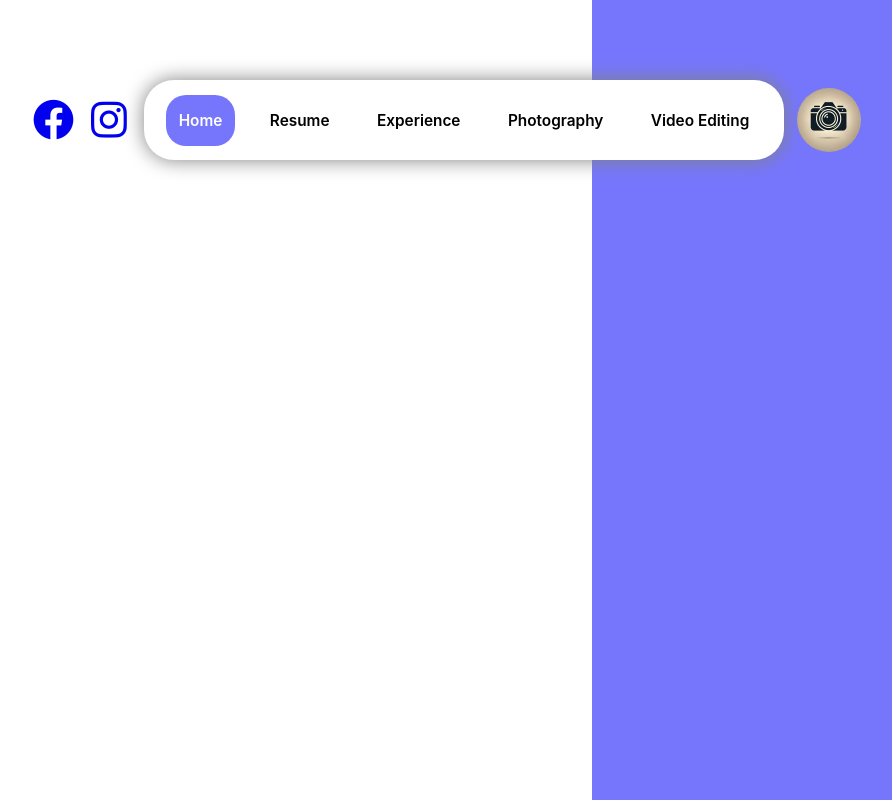
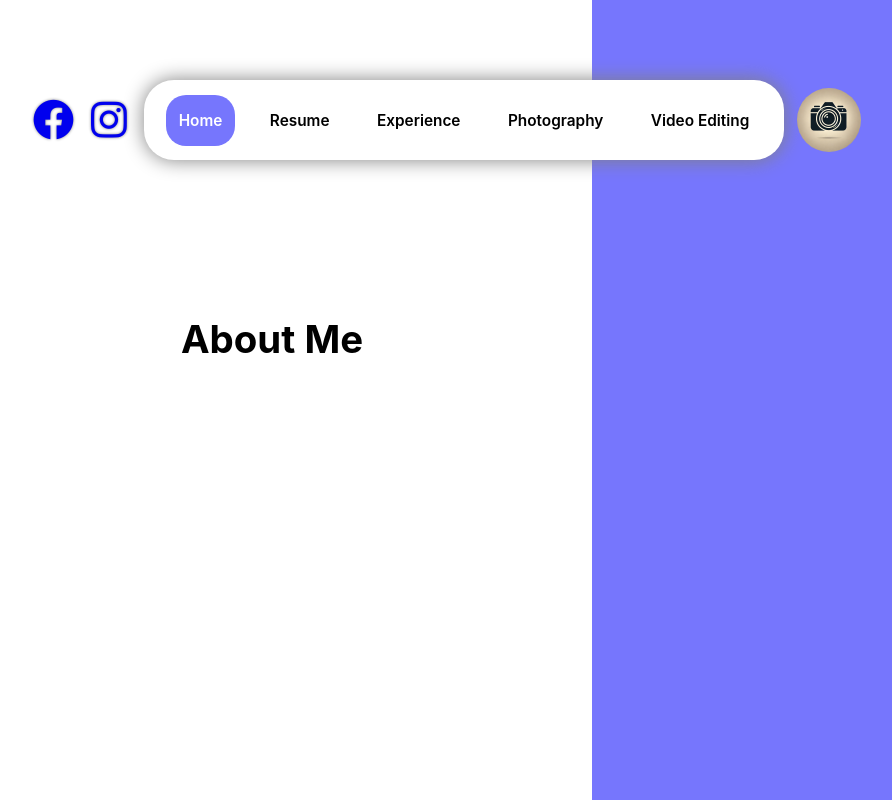
Before and after one commit to lseti1/portfolioDesign-478053, a plain HTML site: page index.html in a window 1280 px wide. Shown: the whole page, without its empty margins (176-1068 px from the left). Drawn offline with Linux system fonts and the light colour scheme.

Commit message:
Added CSS for Title (Positioning, size)

```diff
--- a/assets/css/styles.css
+++ b/assets/css/styles.css
@@ -78,6 +78,7 @@ li:hover {
 
 i {
    transition-duration: 0.4s;
+   text-shadow: 0px 0px 3px grey;
 }
 
 i:hover {
@@ -88,9 +89,9 @@ i:hover {
     display: flex;
     justify-content: center;
     align-items: center;
-    /* background-color: grey; */
     width: auto;
     height: 10%;
+
 
 
     position: absolute;
@@ -103,3 +104,19 @@ img {
     height: 80%;
     border-radius: 50px;
 }
+
+.title {
+    display: flex;
+    justify-content: center;
+    align-items: center;
+
+
+    /* background-color: grey; */
+    width: 20vw;
+    height: 3vw;
+    font-size: 1.5vw;
+
+    position: absolute;
+    top: 40%;
+    left: 25%;
+}
--- a/index.html
+++ b/index.html
@@ -31,6 +31,8 @@
     <div class="logo"">
         <img src="assets/images/Logo.webp">
     </div>
-
+    <div class="title">
+        <h1>About Me</h1>
+    </div>
 </body>
 </html>
```
